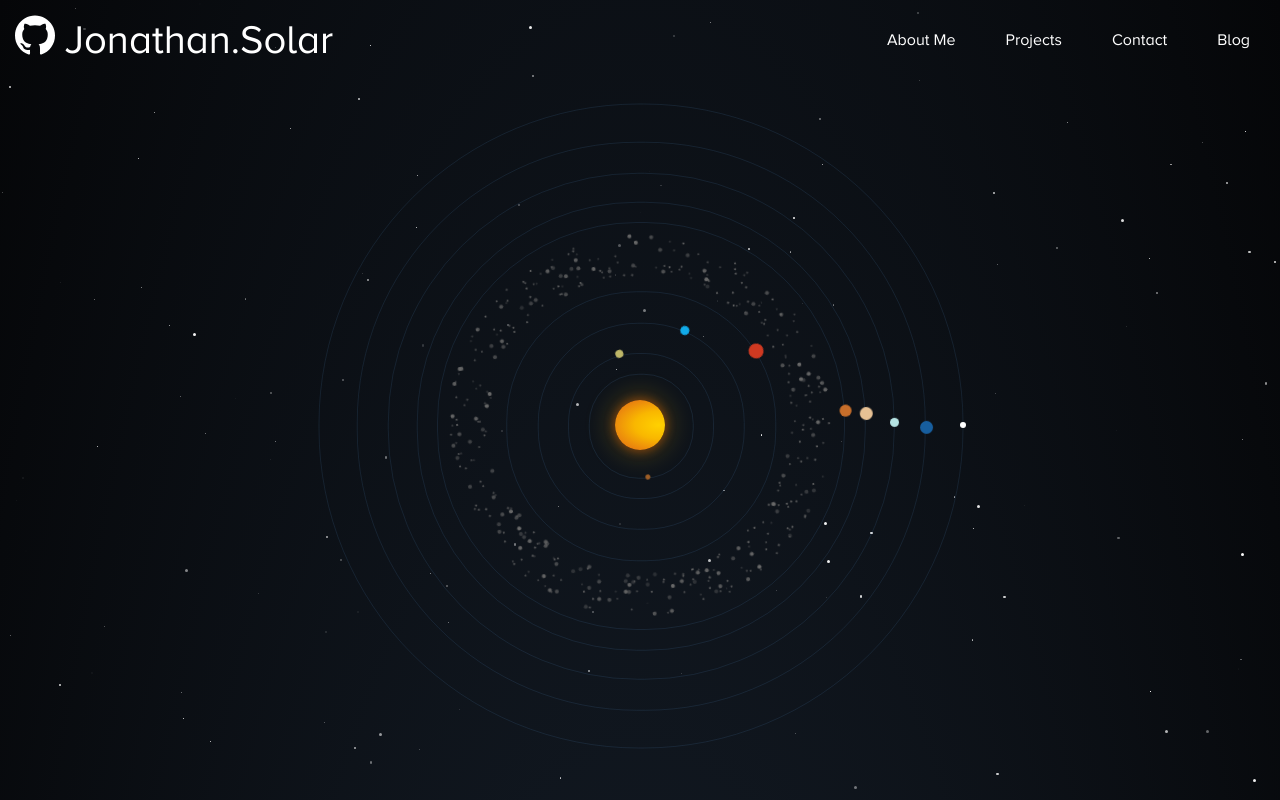
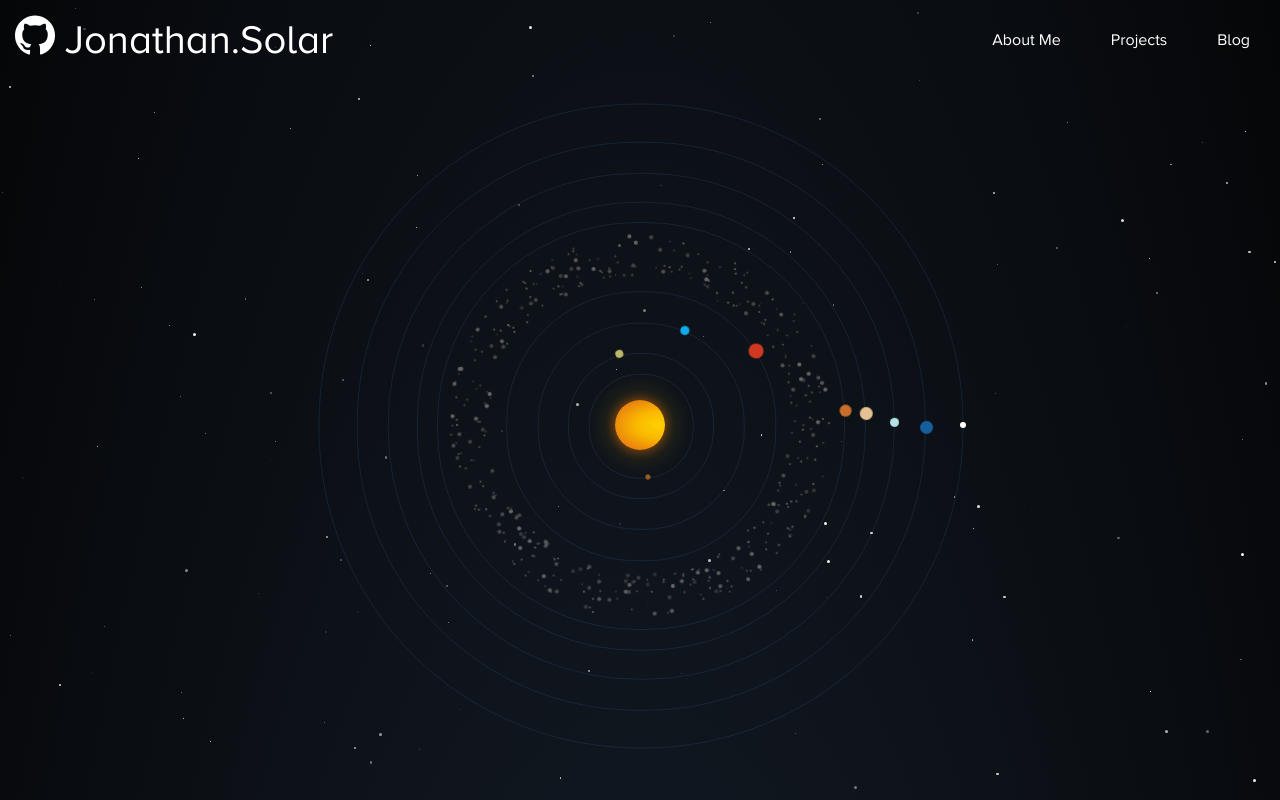
Before and after one commit to Jspsun/Jonathan.solar, a React (Create React App) app: page / in a window 1280 px wide. Shown: the top 800 px of the page. Built offline with nearby package versions, Linux system fonts and the light colour scheme; a web font is replaced by a local one.

Commit message:
remove contact from navbar

```diff
--- a/src/Components/NavBar.js
+++ b/src/Components/NavBar.js
@@ -69,7 +69,7 @@ export class NavBar extends React.Component {
         <div className={css(styles.navigationWrapper)}>
           <div className={css(styles.navigationItem)} onClick={() => scroll('#About-Me')} >About Me</div>
           <div className={css(styles.navigationItem)} onClick={() => scroll('#Projects')}>Projects</div>
-          <div className={css(styles.navigationItem)} onClick={() => scroll('#Contact')}>Contact</div>
+          {/* <div className={css(styles.navigationItem)} onClick={() => scroll('#Contact')}>Contact</div> */}
           <a href='https://medium.com/@jspsun' target='_blank' className={css(styles.navigationItem)} rel='noopener noreferrer'><div>Blog</div></a>
           {/* <a href='./JonathanSunResume.pdf' target='_blank' className={css(styles.navigationItem)}><div>Resume</div></a> */}
         </div>
```
